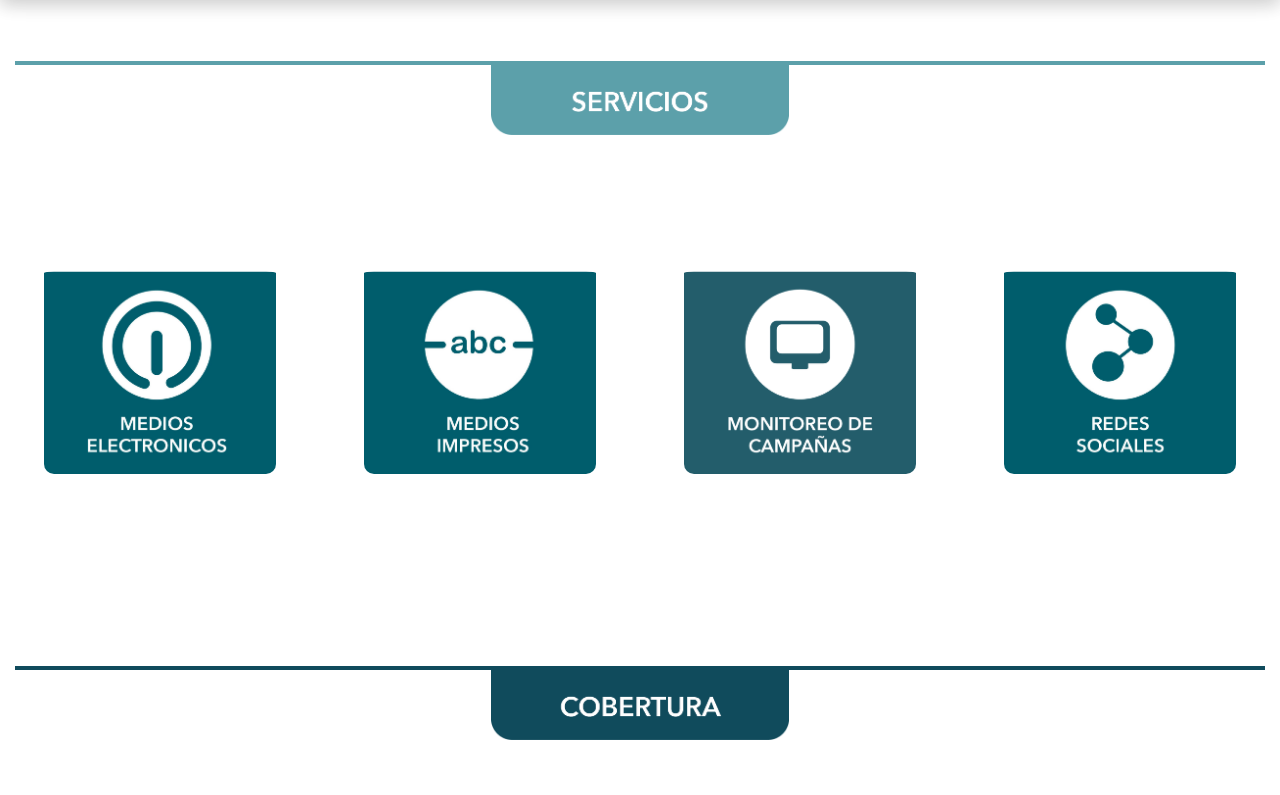
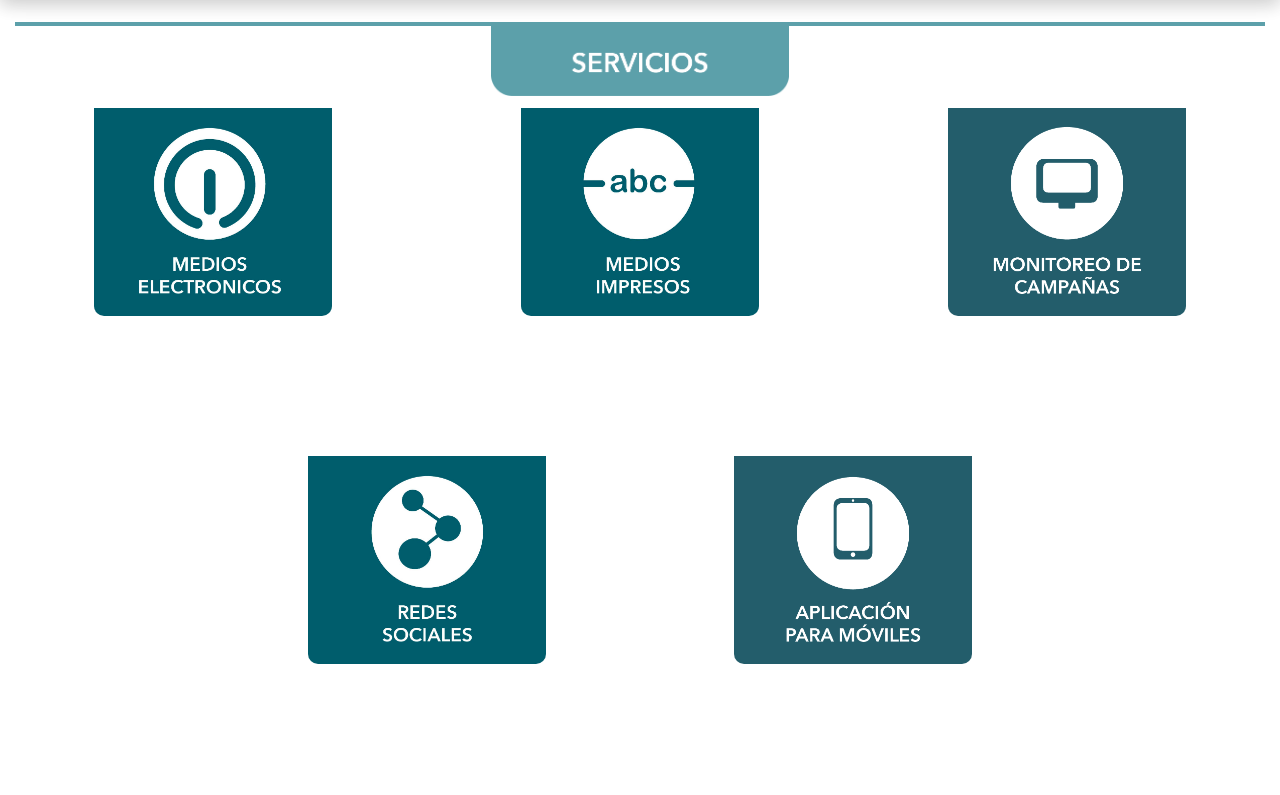
Before and after one commit to ehb1703/gacomunicacion, a plain HTML site: page index.html in a window 1280 px wide. Shown: the part 706-1501 px from the top of the page. Drawn offline with nearby package versions, Linux system fonts and the light colour scheme.

Commit message:
Pagina Web

```diff
--- a/css/style.css
+++ b/css/style.css
@@ -613,6 +613,7 @@ footer a, footer a:hover {
   margin-right: 0px;
   margin-left: 0px;
 }
+
 #logo-row{
   margin-top: 0px;
 }
@@ -643,11 +644,16 @@ footer a, footer a:hover {
   padding: 3%;
 }
 #services-row img{
-  width: 80%;
+  width: 60%;
   margin: auto;
   padding-top: 3%;
 }
-#services-row {
+#services-row2 img{
+  width: 60%;
+  margin: auto;
+  padding-top: 3%;
+}
+#services-row2 {
   padding-top: 10%;
   padding-bottom: 10%;
 }
@@ -715,7 +721,7 @@ footer a, footer a:hover {
   padding-top: 5%;
 }
 #services{
-  padding-top: 5%;
+  padding-top: 2%;
 }
 #cliente{
   padding-top: 5%;
--- a/index.html
+++ b/index.html
@@ -137,17 +137,25 @@
                 </div>
             </div>
             <div class="row" id="services-row">
-                <div class="col-md-3 col-sm-6 div-img">
+                <div class="col-md-4 col-sm-6 div-img">
                     <img class="img-responsive img" src="img/electronicos.png" >
                 </div>
-                <div class="col-md-3 col-sm-6 div-img">
+                <div class="col-md-4 col-sm-6 div-img">
                     <img class="img-responsive img" src="img/impresos.png">
                 </div>
-                <div class="col-md-3 col-sm-6 div-img">
+                <div class="col-md-4 col-sm-6 div-img">
                     <a onclick="cover" id="coverup-li" href="#coverup"><img class="img-responsive img" src="img/comercial.png" ></a>
                 </div>
-                <div class="col-md-3 col-sm-6 div-img">
+
+            </div>
+            <div class="row" id="services-row2">
+                <div class="col-md-2 col-sm-6 div-img">
+                </div>
+                 <div class="col-md-4 col-sm-6 div-img">
                     <img class="img-responsive img" src="img/redesociales.png">
+                </div>
+                <div class="col-md-4 col-sm-6 div-img">
+                    <img class="img-responsive img" src="img/app.png">
                 </div>
 
             </div>
```
